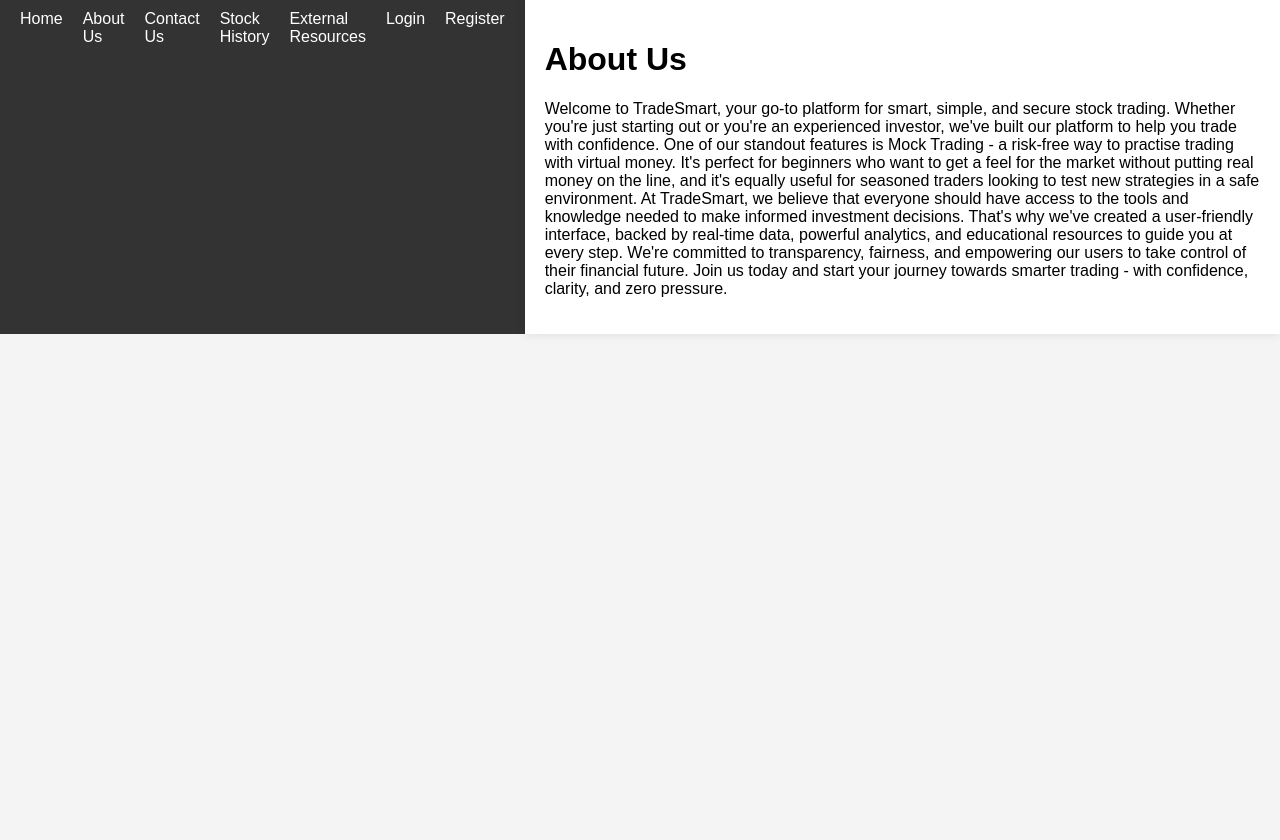
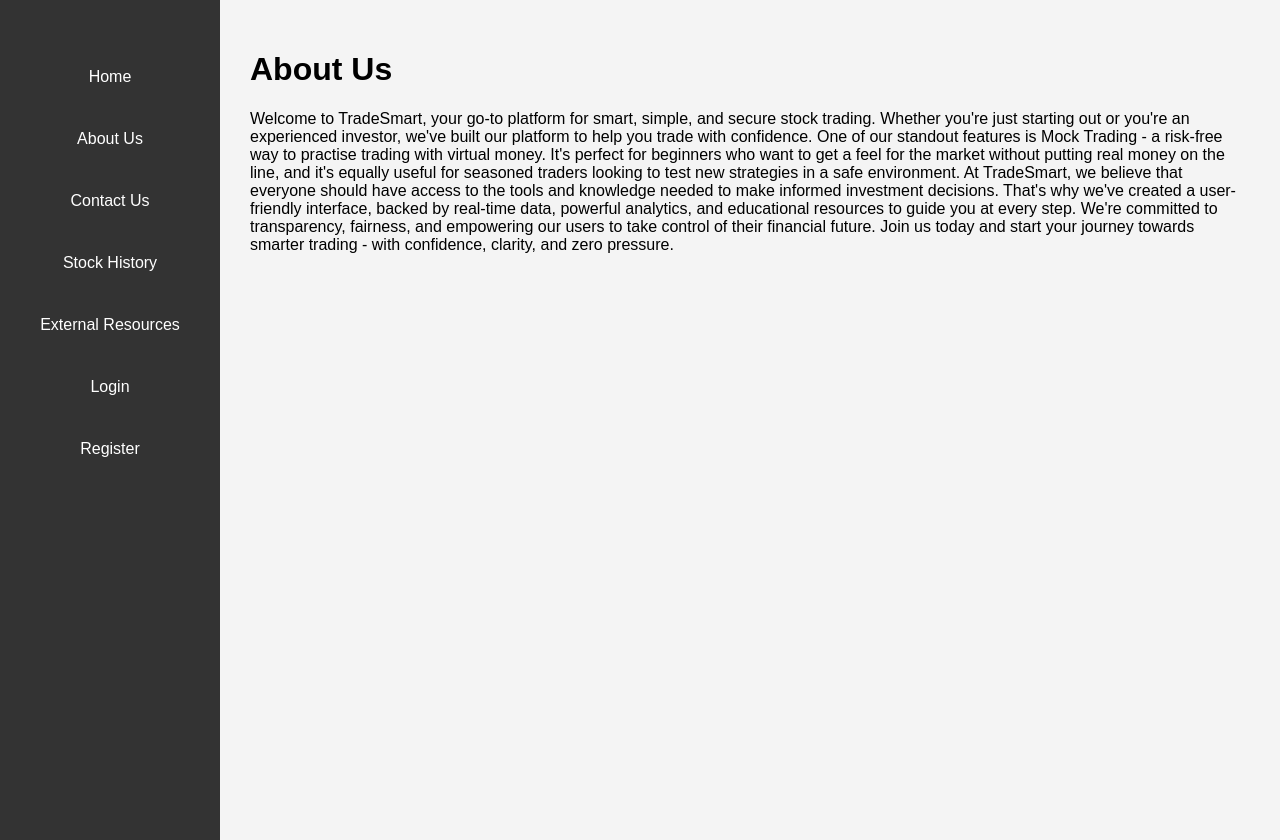
Before and after one commit to Romes241/investment-management-app, a Django app: page /about/ in a window 1280 px wide. Before the commit the page ends 334 px from the top, so only its background shows below. Run offline with Django 5.2, Linux system fonts and the light colour scheme.

Commit message:
Made a vertical navbar

```diff
--- a/investment_manager_main/templates/base.html
+++ b/investment_manager_main/templates/base.html
@@ -3,7 +3,6 @@
 <head>
     <meta charset="UTF-8">
     <title>{% block title %}Investment Manager{% endblock %}</title>
-
     <style>
         body {
             font-family: Arial, sans-serif;
@@ -12,56 +11,63 @@
             display: flex;
             background-color: #f4f4f4;
         }
+
         nav {
+            width: 220px;
+            height: 100vh;
             background-color: #333;
-            padding: 10px;
+            color: white;
+            padding-top: 40px;
+            display: flex;
+            flex-direction: column;
+            align-items: center;
         }
+
         nav ul {
             list-style: none;
-            display: flex;
-            justify-content: space-around;
-            margin: 0;
             padding: 0;
+            width: 100%;
         }
+
         nav ul li {
-            margin: 0 10px;
+            width: 100%;
+            text-align: center;
+            margin-bottom: 20px;
         }
-        nav ul li a {
+
+        nav ul li a, nav ul li form button {
             color: white;
             text-decoration: none;
+            font-size: 16px;
+            display: block;
+            padding: 12px 0;
+            width: 100%;
+            transition: background 0.2s;
         }
+
+        nav ul li a:hover, nav ul li form button:hover {
+            background-color: #444;
+        }
+
+        nav ul li form {
+            width: 100%;
+            margin: 0;
+        }
+
         main {
-            width: 80%;
-            margin: auto;
-            background: white;
-            padding: 20px;
-            box-shadow: 0px 0px 10px rgba(0, 0, 0, 0.1);
+            flex: 1;
+            padding: 30px;
+            background: #f4f4f4;
         }
+
         button {
-            background: #333;
+            background: none;
             color: white;
             border: none;
             cursor: pointer;
-            padding: 10px;
+            font-size: 16px;
         }
-        button:hover {
-            background: #555;
-        }
-        .sidebar {
-            width: 80px;
-            height: 100vh;
-            background-color: #333;
-            color: white;
-            display: flex;
-            flex-direction: column;
-            align-items: center;
-            padding: 20px 0;
-        }
-        .main-container {
-            flex: 1;
-            padding: 20px;
-            background: #f4f4f4;
-        }
+
         .header {
             display: flex;
             justify-content: space-between;
@@ -70,11 +76,13 @@
             background: white;
             box-shadow: 0px 2px 5px rgba(0, 0, 0, 0.1);
         }
+
         .stats-container {
             display: flex;
             gap: 10px;
             margin-top: 20px;
         }
+
         .stats-box {
             flex: 1;
             background: white;
@@ -82,11 +90,13 @@
             border-radius: 5px;
             box-shadow: 0px 2px 5px rgba(0, 0, 0, 0.1);
         }
+
         .chart-container {
             display: flex;
             gap: 20px;
             margin-top: 20px;
         }
+
         .sales-chart, .stocks-chart {
             flex: 1;
             background: white;
@@ -94,6 +104,7 @@
             border-radius: 5px;
             box-shadow: 0px 2px 5px rgba(0, 0, 0, 0.1);
         }
+
         .table-container {
             margin-top: 20px;
             background: white;
@@ -101,17 +112,21 @@
             border-radius: 5px;
             box-shadow: 0px 2px 5px rgba(0, 0, 0, 0.1);
         }
+
         table {
             width: 100%;
             border-collapse: collapse;
         }
+
         table, th, td {
             border: 1px solid #ddd;
         }
+
         th, td {
             padding: 10px;
             text-align: left;
         }
+
         th {
             background: #f4f4f4;
         }
@@ -121,7 +136,7 @@
 </head>
 <body>
 
-    <!-- Navigation Bar -->
+<!-- Vertical Sidebar Navigation -->
 <nav>
     <ul>
         {% if user.is_authenticated %}
@@ -134,19 +149,17 @@
         <li><a href="{% url 'contact' %}">Contact Us</a></li>
         <li><a href="{% url 'stock_search' %}">Stock History</a></li>
         <li><a href="{% url 'external_information' %}">External Resources</a></li>
+
         {% if user.is_authenticated %}
-
             {% with user.portfolio_set.all as portfolios %}
                 {% if portfolios.exists %}
                     <li><a href="{% url 'mock_trade' portfolio_id=portfolios.first.id %}">Mock Trade</a></li>
                 {% endif %}
             {% endwith %}
             <li>
-                    <form method="post" action="{% url 'logout' %}" style="display:inline;">
+                <form method="post" action="{% url 'logout' %}">
                     {% csrf_token %}
-                        <button type="submit" style="all: unset; color: white; cursor: pointer; text-decoration: none;">
-                            Logout
-                        </button>
+                    <button type="submit">Logout</button>
                 </form>
             </li>
         {% else %}
@@ -155,6 +168,7 @@
         {% endif %}
     </ul>
 </nav>
+
 <main>
     {% block content %}{% endblock %}
 </main>
```
Lines whose indentation alone changed are shown as unchanged.
